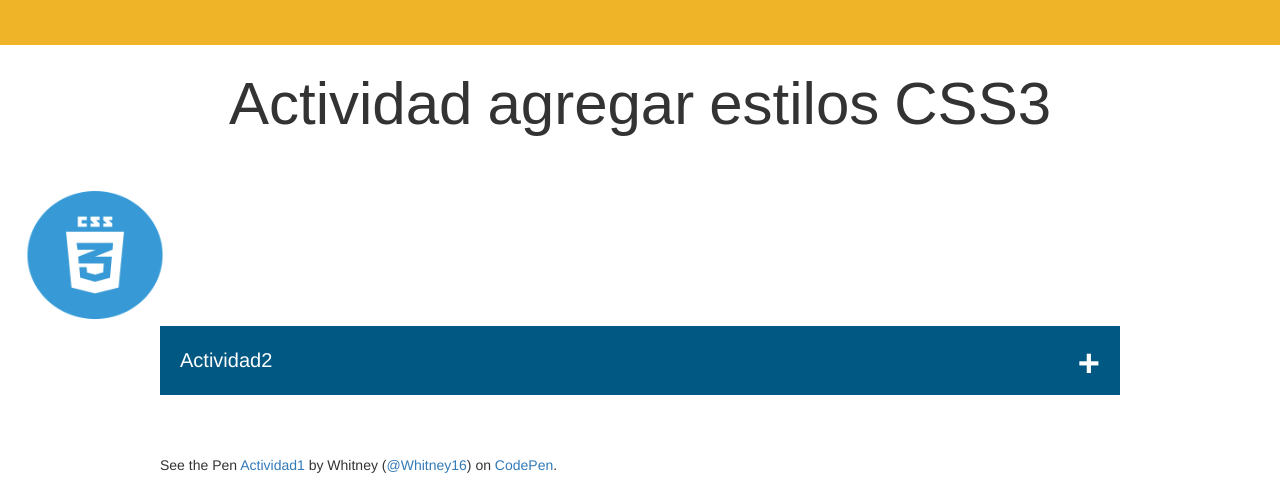
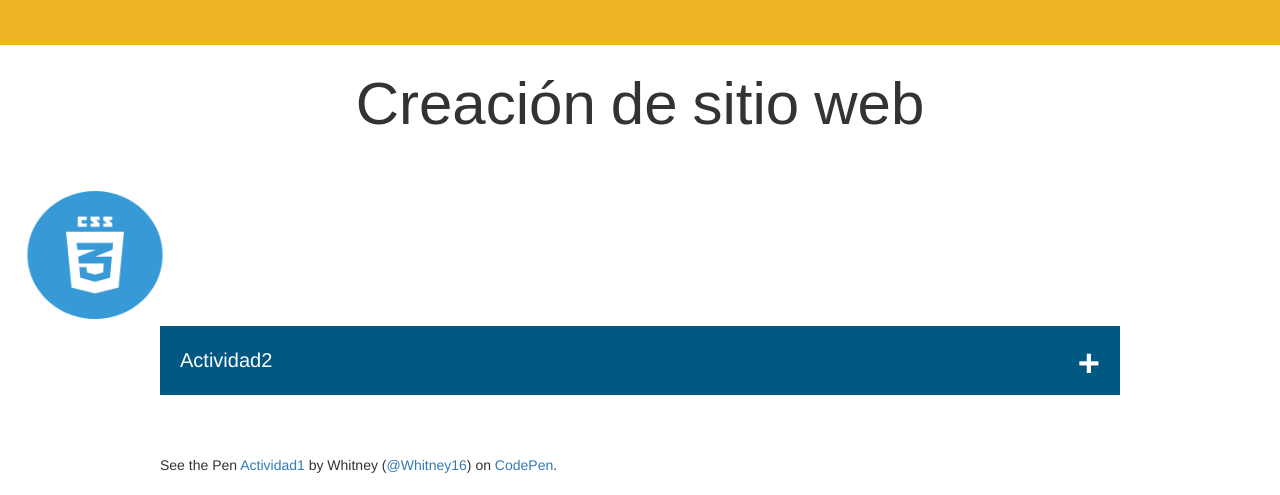
Before and after one commit to Whitneyacosta/sitioswebunad, a plain HTML site: page Actividadc.html in a window 1280 px wide. Shown: the part 305-800 px from the top of the page. Drawn offline with nearby package versions, Linux system fonts and the light colour scheme; a script that the page names is missing.

Commit message:
Edit
Edit

```diff
--- a/Actividadc.html
+++ b/Actividadc.html
@@ -75,7 +75,7 @@
             </section>
             <section id="bienvenidos">
                 <div class="contenedor">
-                    <h2 class="margin1">Actividad agregar estilos CSS3</h2>
+                    <h2 class="margin1">Creación de sitio web</h2>
                 </div>
             </section>
             <section id="blog">
```
